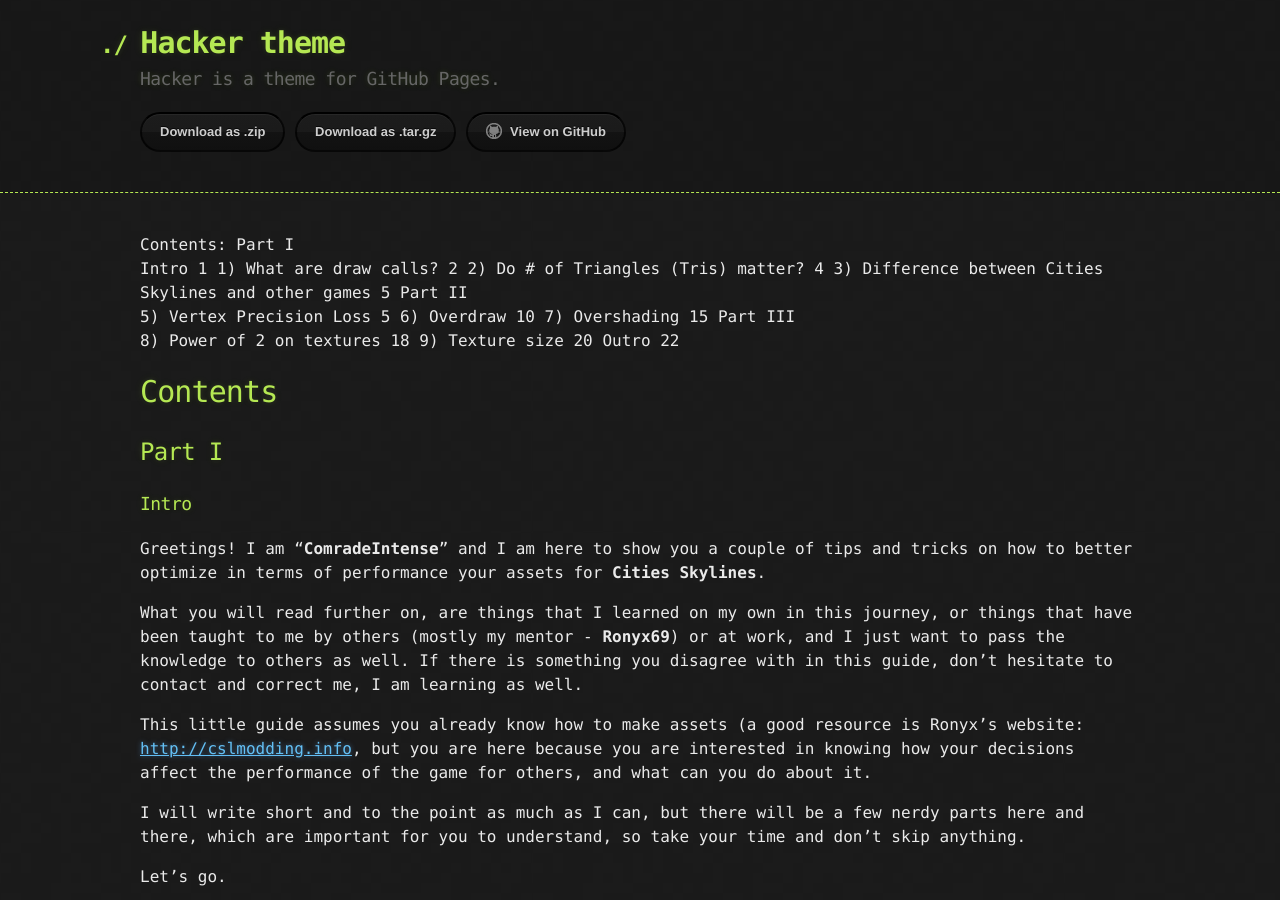
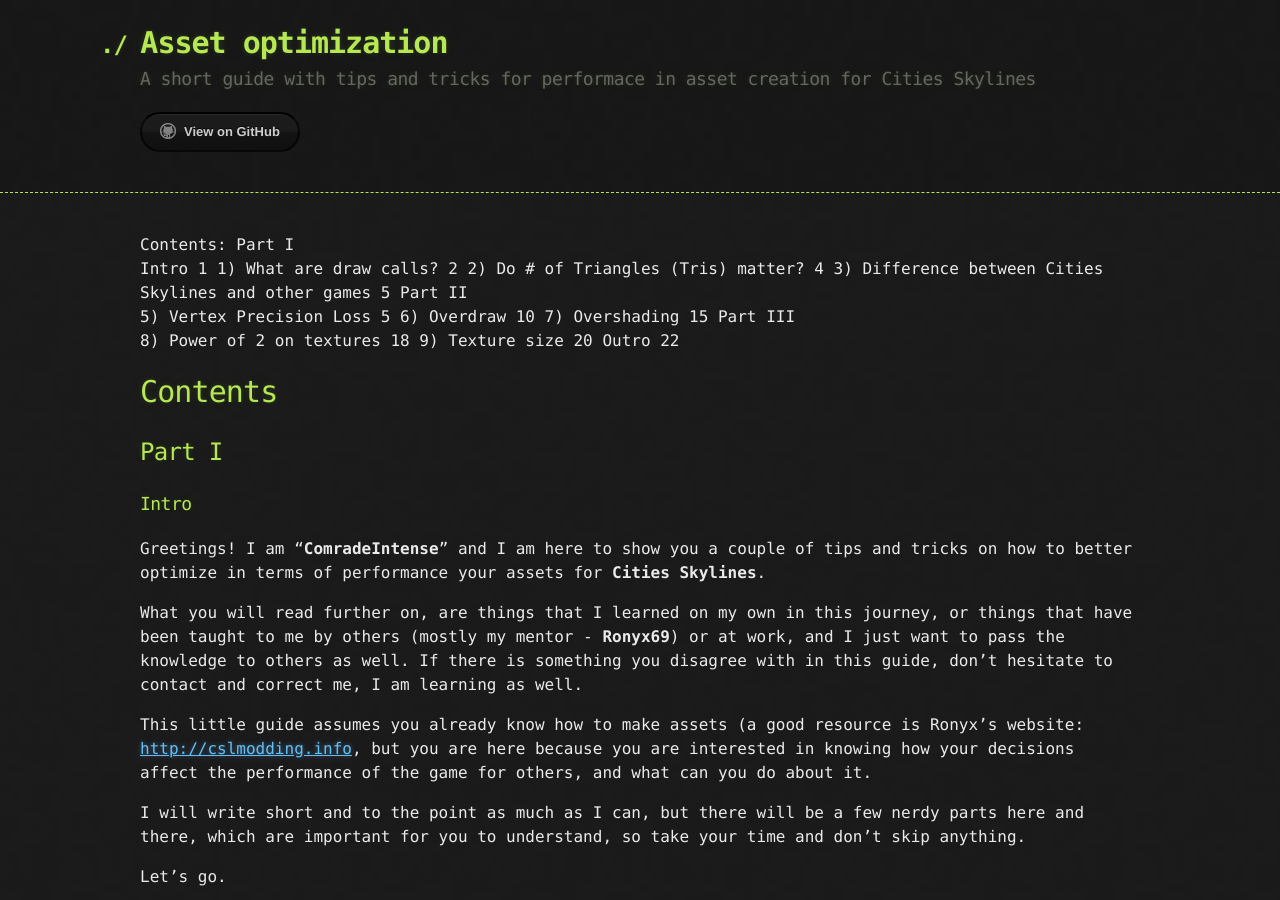
Before and after one commit to comradeintense/assetoptimization, a Jekyll site: the page built from index.md, in a window 1280 px wide and 900 px high. Built offline with Jekyll 4.4.1, drawn with Linux system fonts in a browser that asks for light colours.

Commit message:
Update _config.yml

```diff
--- a/_config.yml
+++ b/_config.yml
@@ -1,5 +1,3 @@
-title: Hacker theme
-description: Hacker is a theme for GitHub Pages.
-show_downloads: true
-google_analytics:
+title: Asset optimization
+description: A short guide with tips and tricks for performace in asset creation for Cities Skylines
 theme: jekyll-theme-hacker
```
